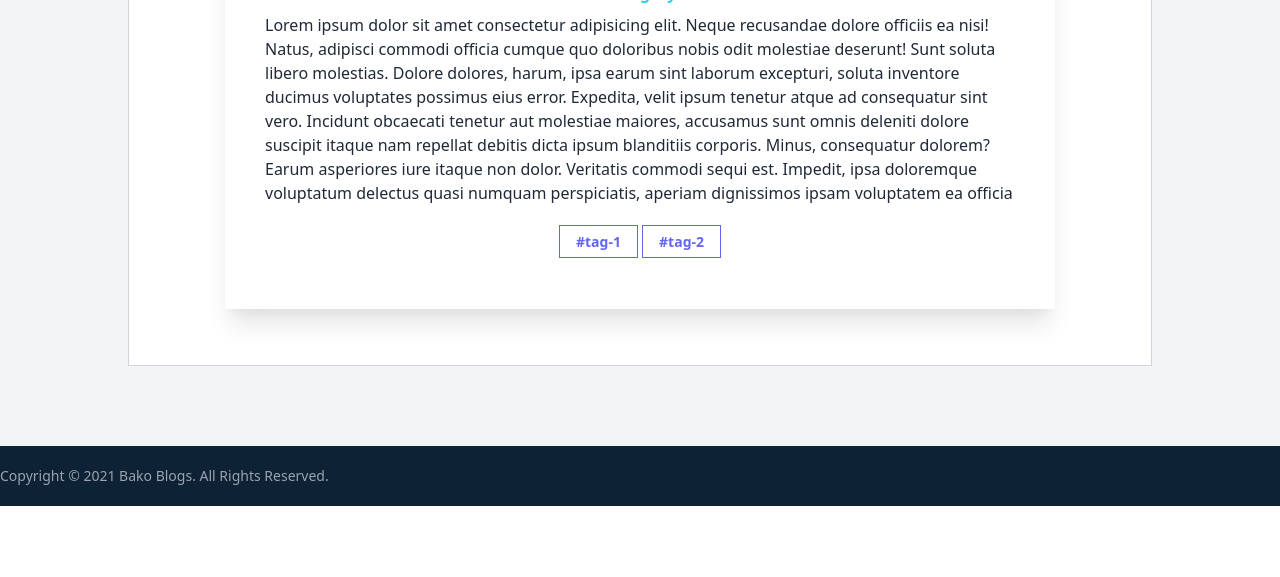
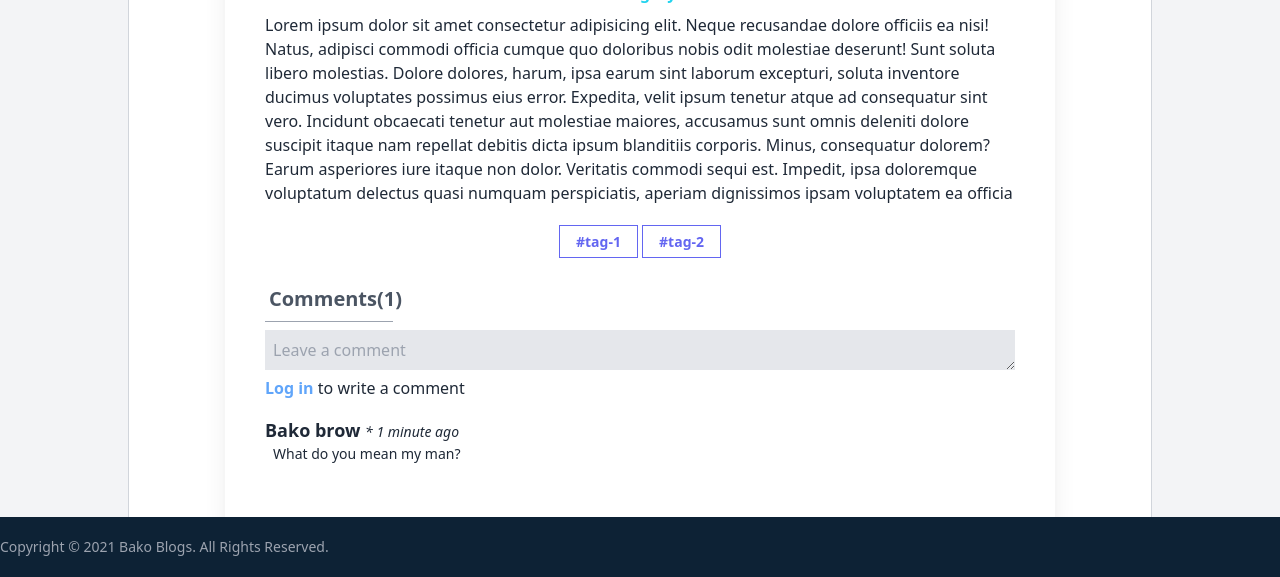
Before and after one commit to bakosyy/Blog-template, a website built with Vite: page article.html in a window 1280 px wide. Shown: the part 676-1253 px from the top of the page. Before the commit the page ends 1182 px from the top, so only its background shows below. Built offline with nearby package versions, Linux system fonts and the light colour scheme.

Commit message:
Added comment views

```diff
--- a/article.html
+++ b/article.html
@@ -10,8 +10,8 @@
   <script type="module" src="/main.js"></script>
 </head>
 
-<body class="text-gray-800">
-
+<body>
+  <div class="relative h-full min-h-screen text-gray-800">
   <!-- Header -->
   <header class="bg-darkBlue-2 py-5 shadow-sm">
     <div class="container mx-auto max-w-7xl text-gray-50">
@@ -46,7 +46,7 @@
     </div>
   </nav>
 
-  <main class="bg-gray-100 pb-20">
+  <main class="bg-gray-100 min-h-screen">
     <div class="container mx-auto max-w-5xl bg-white py-14 px-24 border border-t-0 border-gray-300 space-x-6">
 
       <div class="shadow-xl bg-white ">
@@ -59,13 +59,33 @@
             <a href="#" class="text-sm border border-indigo-500 text-indigo-500 px-4 py-1.5 font-bold">#tag-1</a>
             <a href="#" class="text-sm border border-indigo-500 text-indigo-500 px-4 py-1.5 font-bold">#tag-2</a>
           </div>
+          <!-- Comments -->
+          <h2 class="pt-8 pl-1 text-xl font-semibold text-gray-600">Comments(1)</h2>
+          <div class="h-px w-32 bg-gray-400 mt-2 mb-2"></div>
+
+          <div class="mb-4">
+            <form action="#">
+              <textarea type="text" class="w-full bg-gray-200 outline-none py-2 px-2" rows="1" placeholder="Leave a comment"></textarea>
+            </form>
+            <div><a href="#" class="font-bold text-blue-400">Log in</a> to write a comment</div>
+          </div>
+          <div id="comments" class="divide-y-2 space-y-4">
+            <div>
+              <div class="font-bold text-lg">Bako brow <span class="font-normal text-sm italic">* 1 minute ago</span></div>
+              <div class="pl-2 text-sm">What do you mean my man?</div>
+            </div>
+          </div>
+
         </div>
+
+
       </div>
+
 
     </div>
   </main>
 
-  <footer class="">
+  <footer class="absolute bottom-0 -inset-x-0">
     <!-- <div class="bg-darkBlue-1 py-6">
       <div class="container mx-auto max-w-7xl">
 
@@ -78,7 +98,7 @@
       </div>
     </div>
   </footer>
-
+</div>
 </body>
 
 </html>
```
